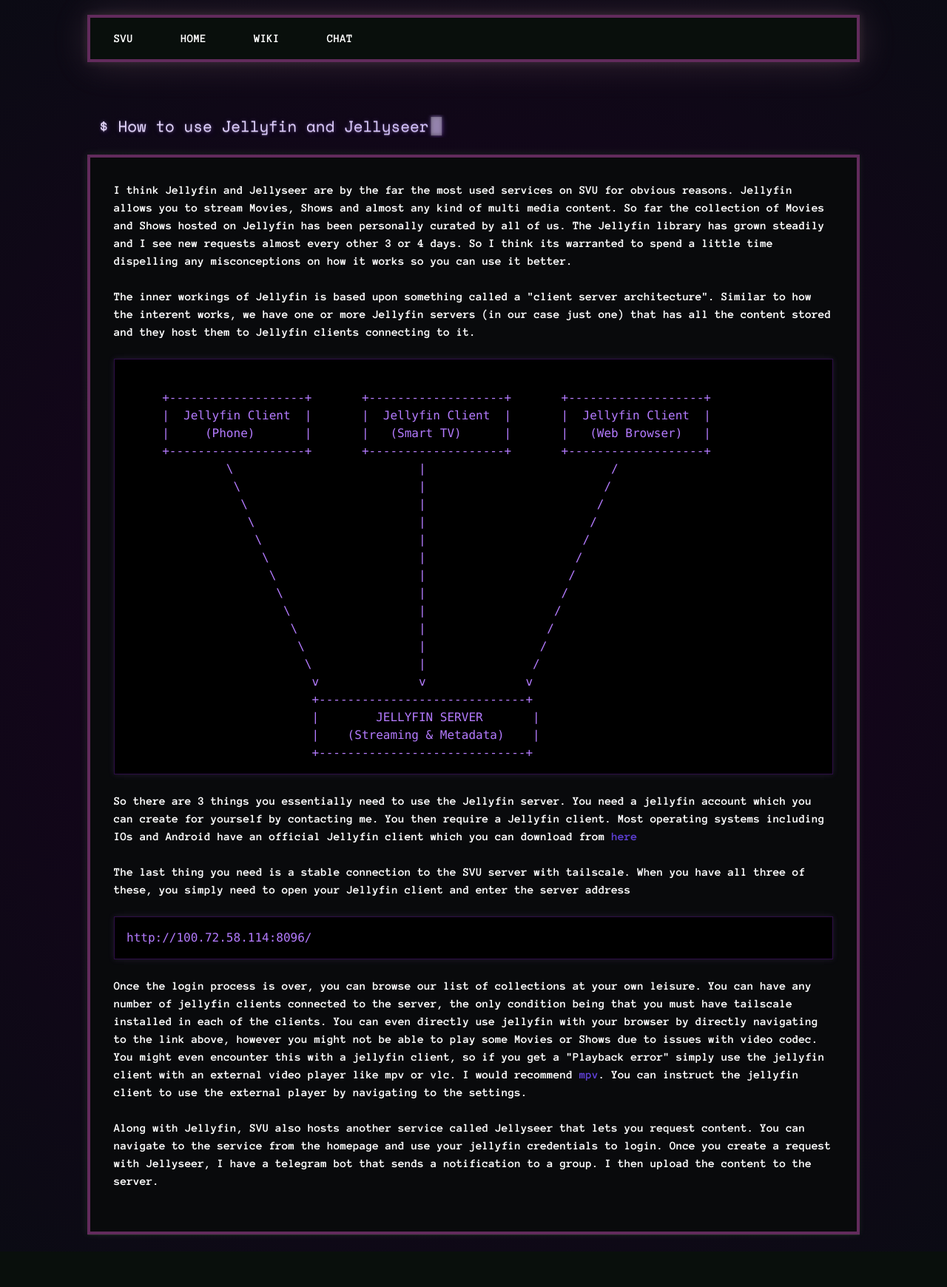
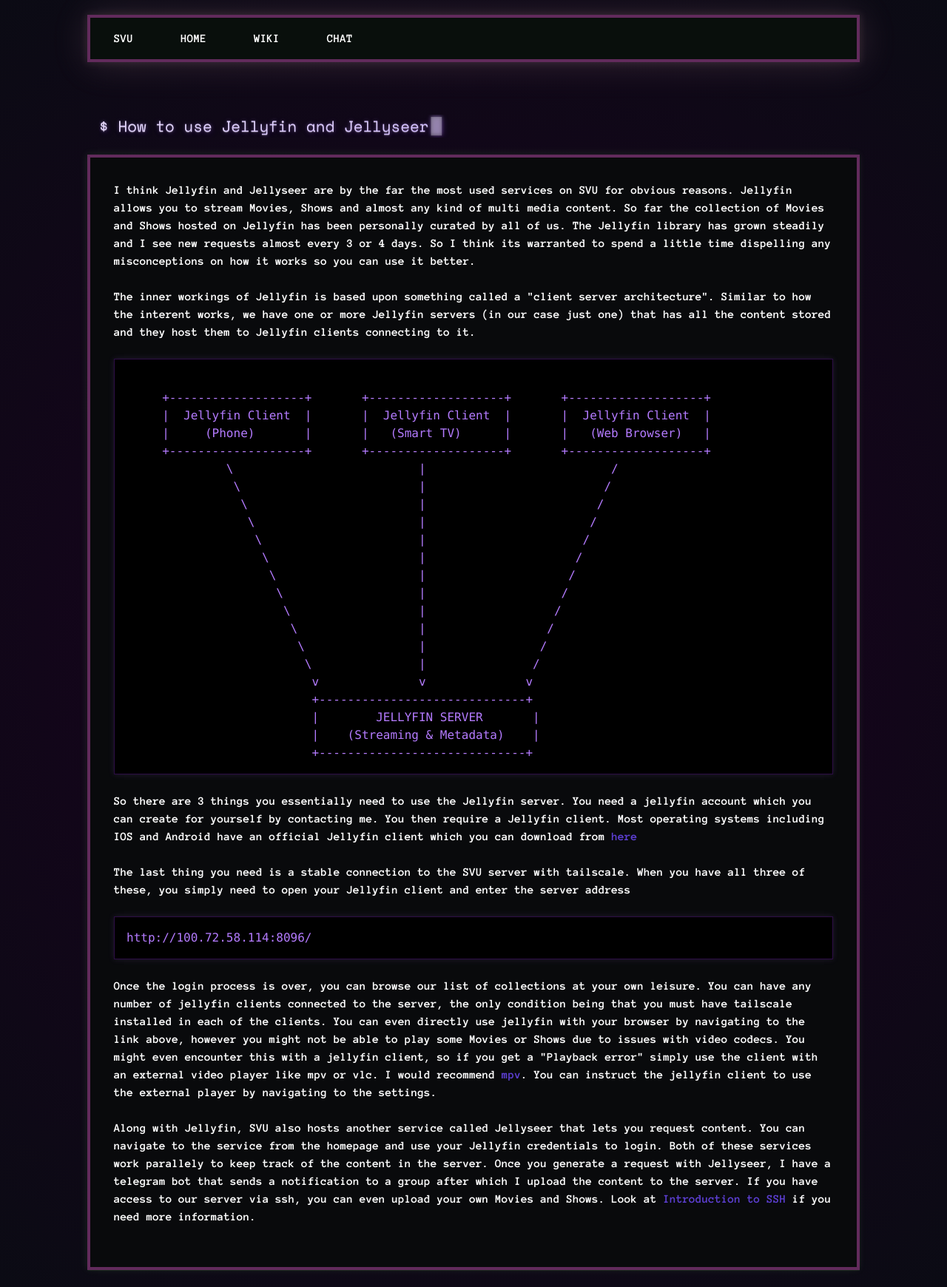
Before and after one commit to Viridescent7/svu_dashboard, a Django app: page /wiki/how_to_jellyfin in a window 1280 px wide. Shown: the whole page at 74% size. Before the commit the page ends 1673 px from the top, so only its background shows below. Run offline with Django 4.2, Linux system fonts and the light colour scheme.

Commit message:
fixed errors in service wiki

```diff
--- a/home/templates/articles/how_to_dnote.html
+++ b/home/templates/articles/how_to_dnote.html
@@ -50,7 +50,7 @@
 <br>
 
 <p>
-This is the default options. You can change the editor here if you prefer something else but the apiEndpoint must be changed to point to the svu server so Dnote can use our instance. Simply replace the apiEndpoint line with
+These are the default options. You can change the editor here if you prefer something else but the apiEndpoint must be changed to point to the svu server so dnote can use our instance. Simply replace the apiEndpoint line with
 </p>
 <br>
 
@@ -82,7 +82,7 @@
 <br>
 
 <p>
-Modify the dnote path according to your context and it your personal crontab. This makes the dnote sync command run every 5 minutes. Now whenever you add a note using dnote it will be automatically synced to the Dnote instance on SVU.
+Modify the dnote path according to your context and add it your personal crontab. This makes the dnote sync command run every 5 minutes. Now whenever you add a note using dnote it will be automatically synced to the Dnote instance on SVU.
 </p>
 <br>
 
--- a/home/templates/articles/how_to_jellyfin.html
+++ b/home/templates/articles/how_to_jellyfin.html
@@ -8,7 +8,7 @@
 {% block main-content %}
 
 <p>
-I think Jellyfin and Jellyseer are by the far the most used services on SVU for obvious reasons. Jellyfin allows you to stream Movies, Shows and almost any kind of multi media content. So far the collection of Movies and Shows hosted on Jellyfin has been personally curated by all of us. The Jellyfin library has grown steadily and I see new requests almost every other 3 or 4 days. So I think its warranted to spend a little time dispelling any misconceptions on how it works so you can use it better.
+I think Jellyfin and Jellyseer are by the far the most used services on SVU for obvious reasons. Jellyfin allows you to stream Movies, Shows and almost any kind of multi media content. So far the collection of Movies and Shows hosted on Jellyfin has been personally curated by all of us. The Jellyfin library has grown steadily and I see new requests almost every 3 or 4 days. So I think its warranted to spend a little time dispelling any misconceptions on how it works so you can use it better.
 </p>
 <br>
 
@@ -43,7 +43,7 @@
 <br>
 
 <p>
-So there are 3 things you essentially need to use the Jellyfin server. You need a jellyfin account which you can create for yourself by contacting me. You then require a Jellyfin client. Most operating systems including IOs and Android have an official Jellyfin client which you can download from <a href="https://jellyfin.org/downloads/">here</a>
+So there are 3 things you essentially need to use the Jellyfin server. You need a jellyfin account which you can create for yourself by contacting me. You then require a Jellyfin client. Most operating systems including IOS and Android have an official Jellyfin client which you can download from <a href="https://jellyfin.org/downloads/">here</a>
 </p>
 <br>
 
@@ -56,12 +56,12 @@
 <br>
 
 <p>
-Once the login process is over, you can browse our list of collections at your own leisure. You can have any number of jellyfin clients connected to the server, the only condition being that you must have tailscale installed in each of the clients. You can even directly use jellyfin with your browser by directly navigating to the link above, however you might not be able to play some Movies or Shows due to issues with video codec. You might even encounter this with a jellyfin client, so if you get a "Playback error" simply use the jellyfin client with an external video player like mpv or vlc. I would recommend <a href="https://mpv.io/">mpv</a>. You can instruct the jellyfin client to use the external player by navigating to the settings.
+Once the login process is over, you can browse our list of collections at your own leisure. You can have any number of jellyfin clients connected to the server, the only condition being that you must have tailscale installed in each of the clients. You can even directly use jellyfin with your browser by navigating to the link above, however you might not be able to play some Movies or Shows due to issues with video codecs. You might even encounter this with a jellyfin client, so if you get a "Playback error" simply use the client with an external video player like mpv or vlc. I would recommend <a href="https://mpv.io/">mpv</a>. You can instruct the jellyfin client to use the external player by navigating to the settings.
 </p>
 <br>
 
 <p>
-Along with Jellyfin, SVU also hosts another service called Jellyseer that lets you request content. You can navigate to the service from the homepage and use your jellyfin credentials to login. Once you create a request with Jellyseer, I have a telegram bot that sends a notification to a group. I then upload the content to the server.
+Along with Jellyfin, SVU also hosts another service called Jellyseer that lets you request content. You can navigate to the service from the homepage and use your Jellyfin credentials to login. Both of these services work parallely to keep track of the content in the server. Once you generate a request with Jellyseer, I have a telegram bot that sends a notification to a group after which I upload the content to the server. If you have access to our server via ssh, you can even upload your own Movies and Shows. Look at <a href="/wiki/intro_to_ssh">Introduction to SSH</a> if you need more information.
 </p>
 <br>
 
--- a/home/templates/articles/how_to_stump.html
+++ b/home/templates/articles/how_to_stump.html
@@ -13,12 +13,12 @@
 <br>
 
 <p>
-So the first thing you need to access Stump is an account which you contact me for. Once this is done, you can navigate to the Stump service from the homepage and browse the library. You will notice however that the default reader for Stump isnt that great. Although you can use an external pdf reader, what I prefer to do is use OPDS
+So the first thing you need to access Stump is an account which you can contact me for. Once this is done, you can navigate to the Stump service from the homepage and browse the library. You will notice however that the default reader for Stump isnt that great. Although you can use an external pdf reader, what I prefer to do is use OPDS
 </p>
 <br>
 
 <p>
-So OPDS (Open Publication Distribution System) is a standard that lets us distribute digital media accross a network. This is particularly useful here because a lot of reader applications like Moon+ Reader for Android and Panels for IOS have inbuilt OPDS support. I have a patched Moon+ Reader with no ads that I use for this purpose. So in a reader with OPDS support, in this instance Moon+ Reader you navigate to "Net Library" section and add the SVU Stump OPDS catalog.
+So OPDS (Open Publication Distribution System) is a standard that lets us distribute digital media accross a network. This is particularly useful here because a lot of reader applications like Moon+ Reader for Android and Panels for IOS have inbuilt OPDS support. I have a patched Moon+ Reader with no ads that I use for this purpose. So in a reader with OPDS support, in this instance Moon+ Reader, you navigate to "Net Library" section and add the SVU Stump OPDS catalog.
 </p>
 <br>
 
```
